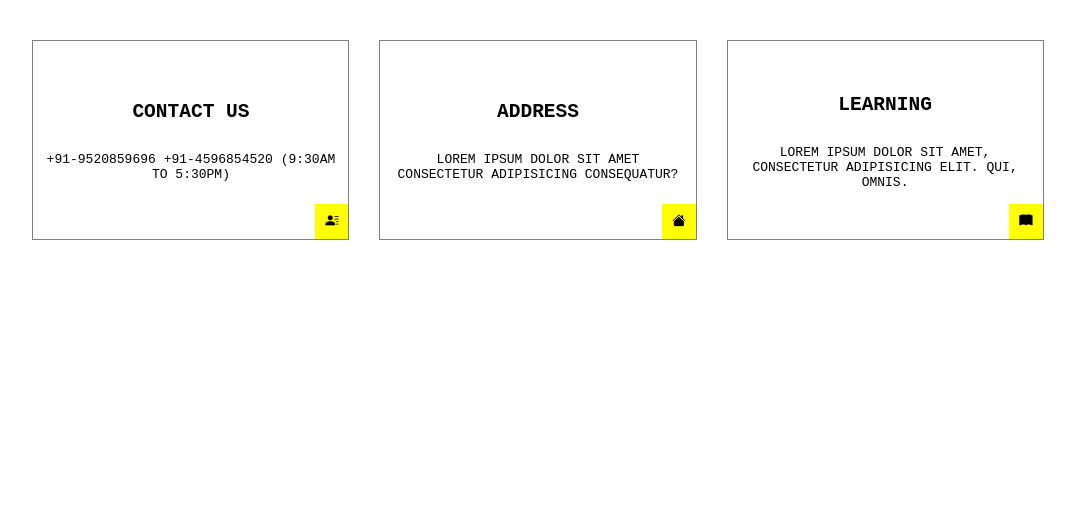
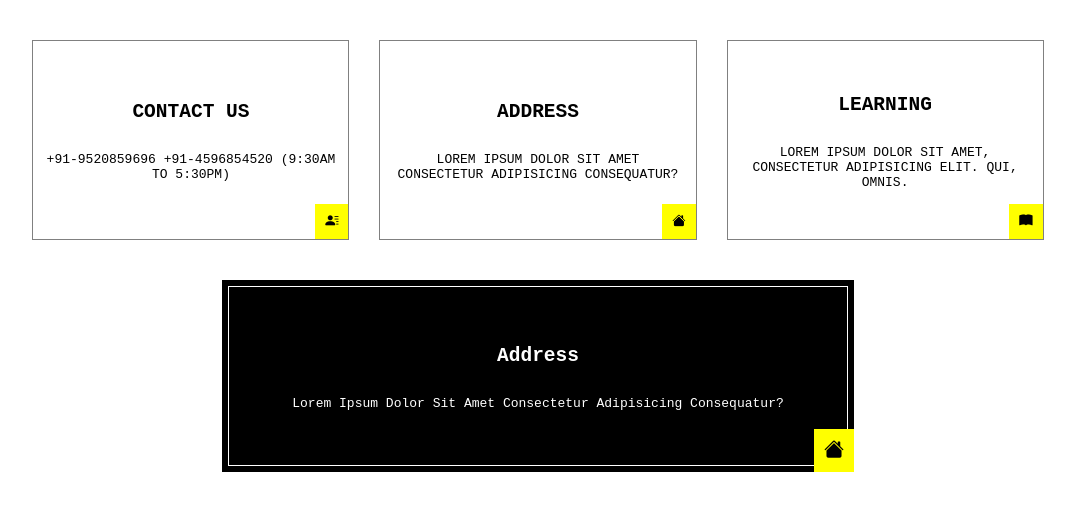
Before and after one commit to Vikaspokhriyal20/team-project, a plain HTML site: page index.html in a window 1280 px wide. Shown: the whole page, without its empty margins (102-1177 px from the left). Drawn offline with nearby package versions, Linux system fonts and the light colour scheme.

Commit message:
add another card

```diff
--- a/index.html
+++ b/index.html
@@ -1,5 +1,6 @@
 <!DOCTYPE html>
 <html lang="en">
+
 <head>
     <meta charset="UTF-8">
     <meta name="viewport" content="width=device-width, initial-scale=1.0">
@@ -7,12 +8,13 @@
     <link rel="stylesheet" href="https://cdn.jsdelivr.net/npm/bootstrap-icons@1.10.2/font/bootstrap-icons.css">
     <title>project with aman </title>
 </head>
+
 <body>
     <div class="container">
         <div class="item">
-                <h2>contact us</h2>
-                <p>+91-9520859696 +91-4596854520 (9:30am to 5:30pm)</p>
-                <button id="btn"><i class="bi bi-person-lines-fill"></i></button>
+            <h2>contact us</h2>
+            <p>+91-9520859696 +91-4596854520 (9:30am to 5:30pm)</p>
+            <button id="btn"><i class="bi bi-person-lines-fill"></i></button>
         </div>
         <div class="item">
             <h2>address</h2>
@@ -25,5 +27,18 @@
             <button id="btn"><i class="bi bi-book-fill"></i></button>
         </div>
     </div>
+
+    <!-- secound work -->
+
+    <div class="outer-container">
+        <div class="child-box">
+            <div class="card">
+                <h2>address</h2>
+                <p>Lorem ipsum dolor sit amet consectetur adipisicing consequatur?</p>
+                <button id="card-btn"><i class="bi bi-house-fill"></i></button>
+            </div>
+        </div>
+    </div>
 </body>
+
 </html>
--- a/style.css
+++ b/style.css
@@ -46,9 +46,63 @@
 
 }
 
-@media screen and (max-width:750px) {
+@media screen and (max-width:850px) {
+    .container
+    {
+        grid-template-columns: 1fr 1fr;
+    }
+}
+
+@media screen and (max-width:650px) {
     .container
     {
         grid-template-columns: 1fr;
     }
 }
+
+.outer-container
+{
+    width: 50%;
+    margin: 40px auto 40px;
+
+}
+
+.child-box
+{
+    background-color: black;
+    /* height: 150px; */
+    padding: 6px;
+    position: relative;
+}
+
+.card
+{
+    border: 1px solid white;
+    height: 180px;
+    text-align: center;
+    text-transform: capitalize;
+    display: flex;
+    flex-direction: column;
+    justify-content: center;
+    align-items: center;
+    color: white;
+}
+
+#card-btn
+{
+    border: none;
+    outline: none;
+    background-color: yellow;
+    padding: 10px;
+    font-size: 20px;
+    position: absolute;
+    bottom: 0;
+    right: 0;
+}
+
+@media screen and (max-width:650px) {
+    .outer-container
+    {
+        width: 80%;
+    }
+}
```
